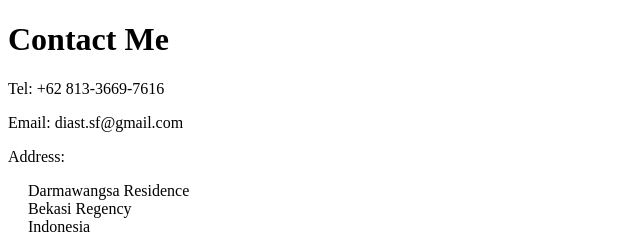
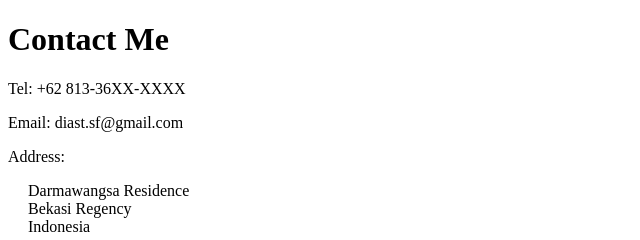
Before and after one commit to diastSF/html-capstone-project, a plain HTML site: page public/contact.html in a window 1280 px wide. Shown: the top 240 px of the page, 0-640 px from the left. Drawn offline with Linux system fonts and the light colour scheme.

Commit message:
Update contact.html
Clear private content

```diff
--- a/public/contact.html
+++ b/public/contact.html
@@ -7,7 +7,7 @@
   </head>
   <body>
     <h1>Contact Me</h1>
-    <p>Tel: +62 813-3669-7616</p>
+    <p>Tel: +62 813-36XX-XXXX</p>
     <p>Email: diast.sf@gmail.com</p>
     <p>Address:</p>
     <p style="margin-left: 20px">
```
